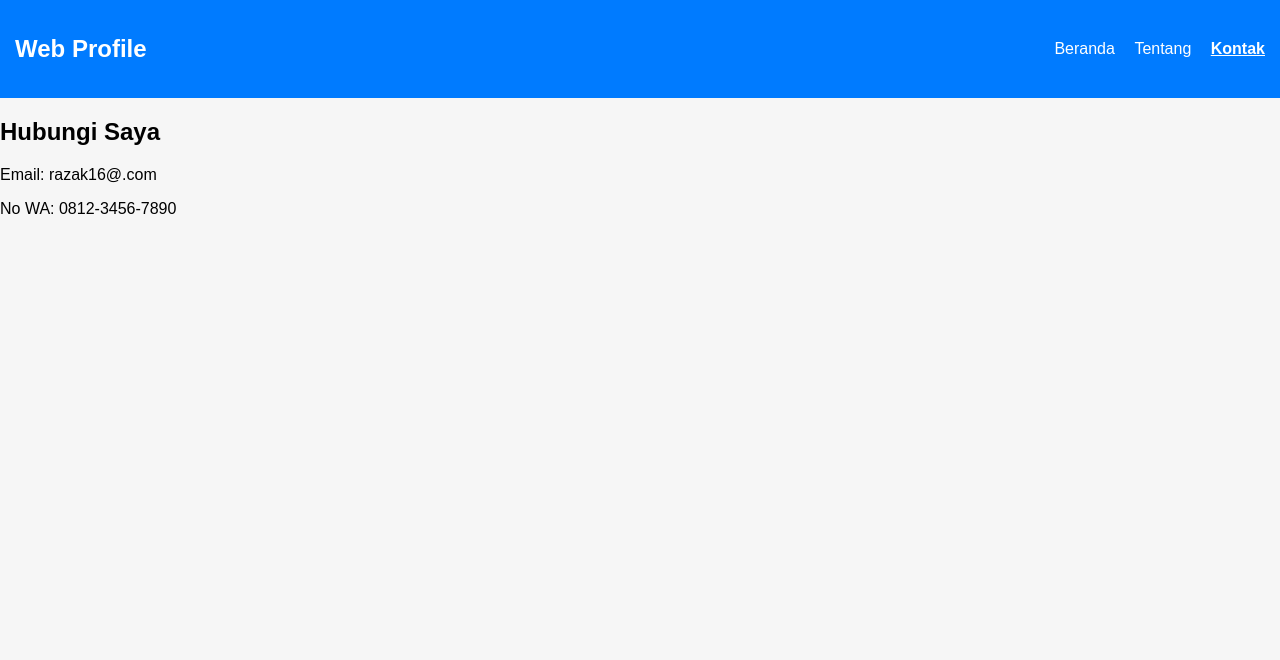
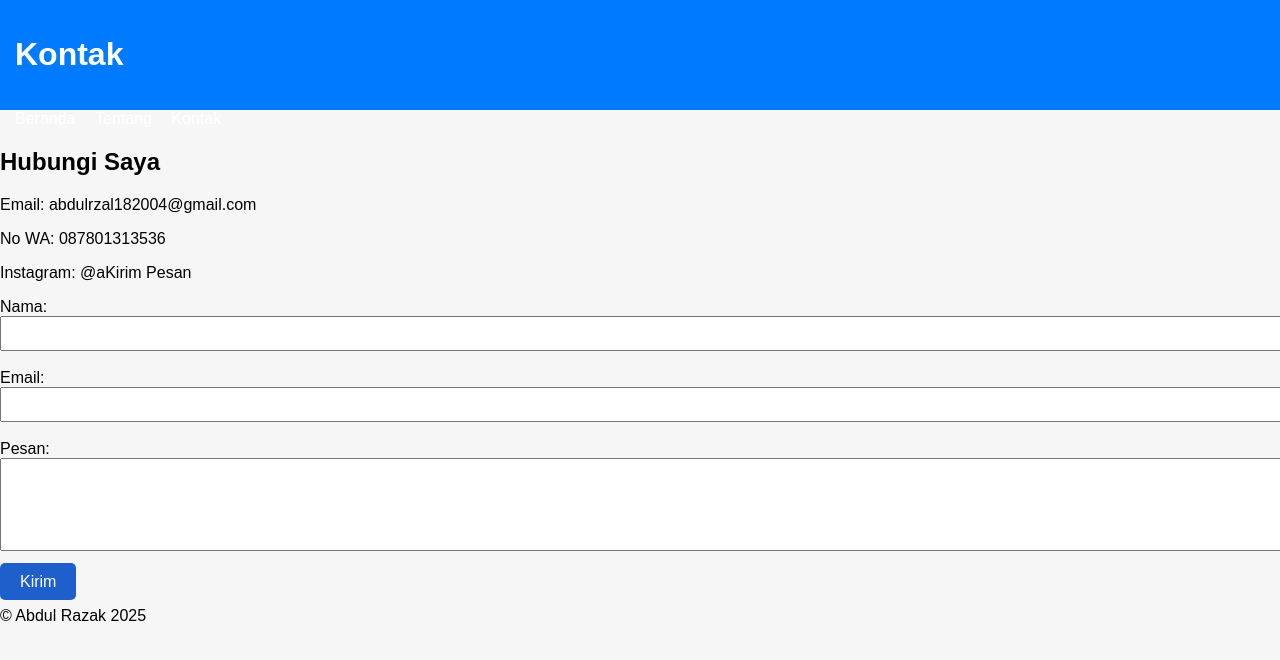
Before and after one commit to abdulrazak182004-dev/web.you, a plain HTML site: page kontak.html in a window 1280 px wide. Drawn offline with Linux system fonts and the light colour scheme.

Commit message:
Revise kontak.html with new layout and details
Updated contact information and added a message form.

```diff
--- a/kontak.html
+++ b/kontak.html
@@ -1,26 +1,57 @@
 <!DOCTYPE html>
-<html lang="id">
+<html>
   <head>
-  <meta charset="UTF-8">
-  <title>Kontak</title>
-  <link rel="stylesheet" href="style.css">
+    <title>Kontak - Abdul Razak</title>
+    <link rel="stylesheet" href="style.css" />
   </head>
+
   <body>
+    <header>
+      <h1>Kontak</h1>
+    </header>
 
-<header>
-  <h2>Web Profile</h2>
     <nav>
       <a href="index.html">Beranda</a>
       <a href="tentang.html">Tentang</a>
-    <a href="kontak.html" class="active">Kontak</a>
+      <a href="kontak.html">Kontak</a>
     </nav>
-</header>
 
-<section class="content">
-  <h1>Hubungi Saya</h1>
-  <p>Email: razak16@.com</p>
-  <p>No WA: 0812-3456-7890</p>
-</section>
+    <div class="container">
+      <h2>Hubungi Saya</h2>
 
+      <p>Email: abdulrzal182004@gmail.com</p>
+      <p>No WA: 087801313536
+      <p>Instagram: @a</rzak__preman
+
+      <h3>Kirim Pesan</h3>
+
+      <form>
+        <label>Nama:</label><br />
+        <input type="text" style="width: 100%; padding: 8px" /><br /><br />
+
+        <label>Email:</label><br />
+        <input type="email" style="width: 100%; padding: 8px" /><br /><br />
+
+        <label>Pesan:</label><br />
+        <textarea style="width: 100%; padding: 8px" rows="5"></textarea>
+        <br /><br />
+
+        <a
+          style="
+            padding: 10px 20px;
+            background: #1e5fcc;
+            color: white;
+            border-radius: 5px;
+            text-decoration: none;
+          "
+        >
+          Kirim
+        </a>
+      </form>
+    </div>
+
+    <footer>
+      <p>© Abdul Razak 2025
+    </footer>
   </body>
 </html>
```
Lines whose indentation alone changed are shown as unchanged.
